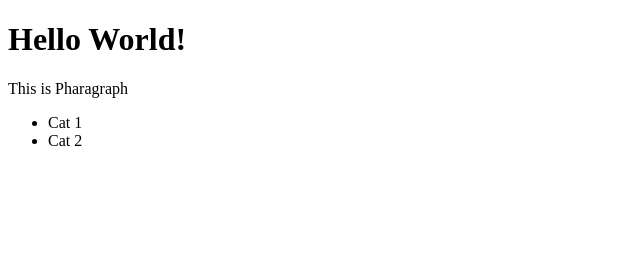
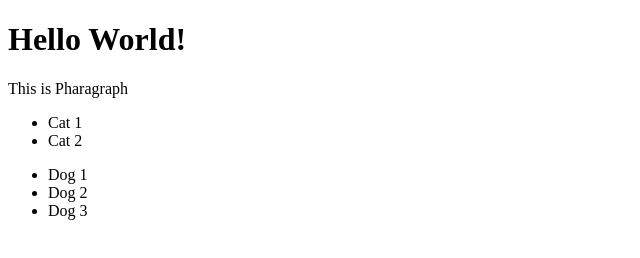
Before and after one commit to humanevil78/fall, a plain HTML site: page index.html in a window 1280 px wide. Shown: the whole page, without its empty margins (0-640 px from the left). Drawn offline with Linux system fonts and the light colour scheme.

Commit message:
insert list dog

```diff
--- a/index.html
+++ b/index.html
@@ -12,5 +12,10 @@
         <li>Cat 1</li>
         <li>Cat 2</li>
     </ul>
+    <ul>
+        <li>Dog 1</li>
+        <li>Dog 2</li>
+        <li>Dog 3</li>
+    </ul>
 </body>
 </html>
```
